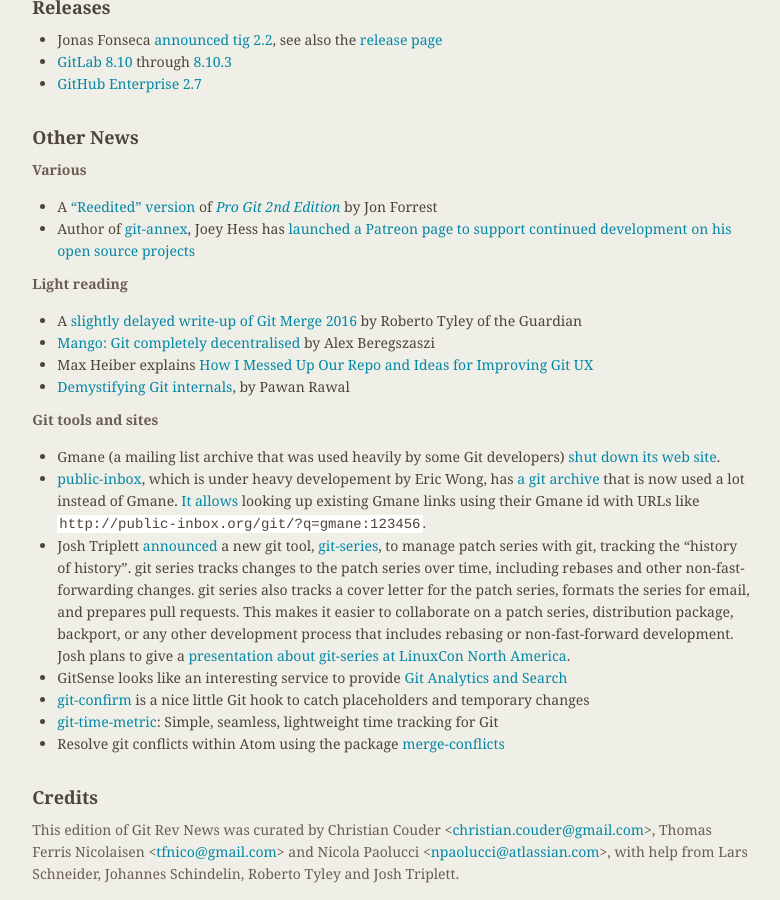
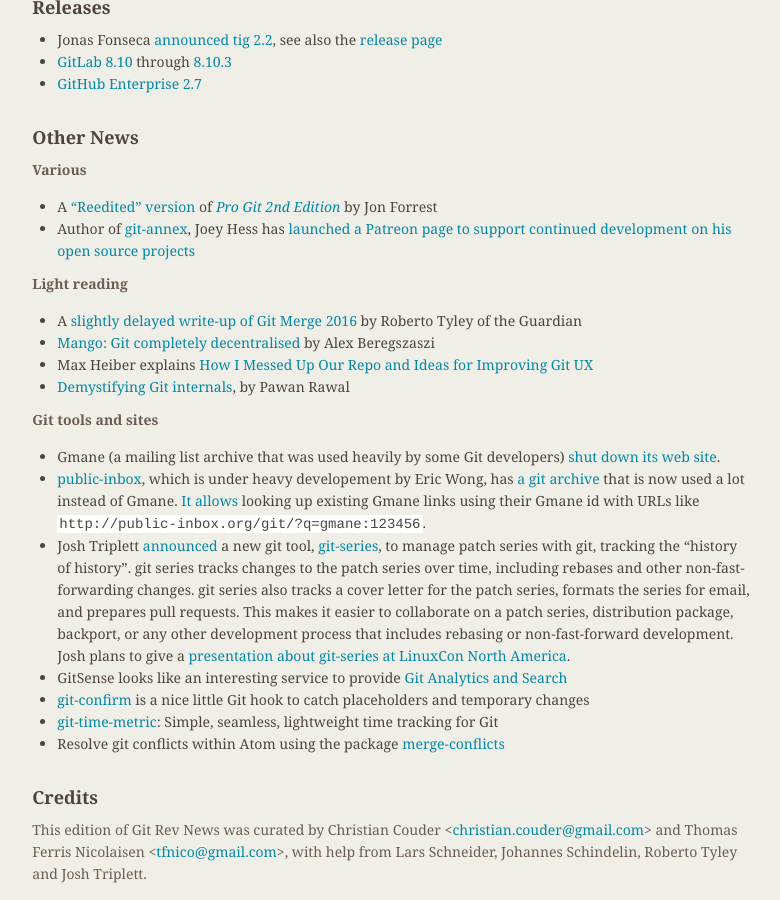
Before and after one commit to git/git.github.io, a Jekyll site: the page built from rev_news/drafts/edition-18.md, in a window 1280 px wide and 900 px high, scrolled down 3154 px. Shown: the whole window, without its empty margins (339-1119 px from the left). Built offline with Jekyll 4.4.1, drawn with Linux system fonts in a browser that asks for light colours.

Commit message:
rn-18: remove Nicola as he wishes

```diff
--- a/rev_news/drafts/edition-18.md
+++ b/rev_news/drafts/edition-18.md
@@ -238,6 +238,6 @@
 
 ## Credits
 
-This edition of Git Rev News was curated by Christian Couder &lt;<christian.couder@gmail.com>&gt;,
-Thomas Ferris Nicolaisen &lt;<tfnico@gmail.com>&gt; and Nicola Paolucci &lt;<npaolucci@atlassian.com>&gt;,
-with help from Lars Schneider, Johannes Schindelin, Roberto Tyley and Josh Triplett.
+This edition of Git Rev News was curated by Christian Couder &lt;<christian.couder@gmail.com>&gt; and
+Thomas Ferris Nicolaisen &lt;<tfnico@gmail.com>&gt;, with help from Lars Schneider,
+Johannes Schindelin, Roberto Tyley and Josh Triplett.
```
